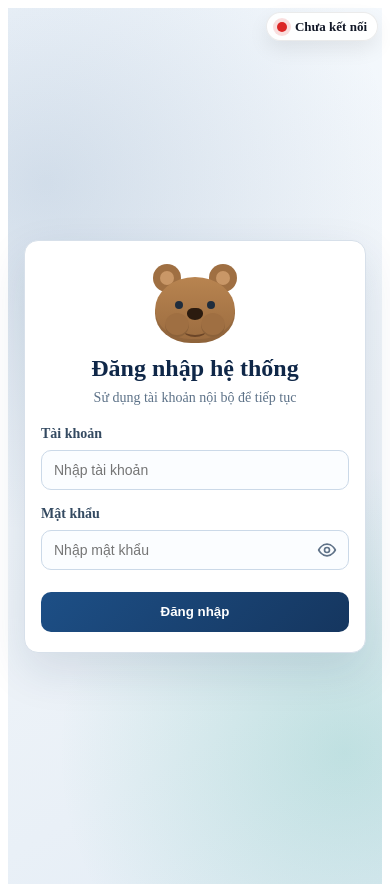
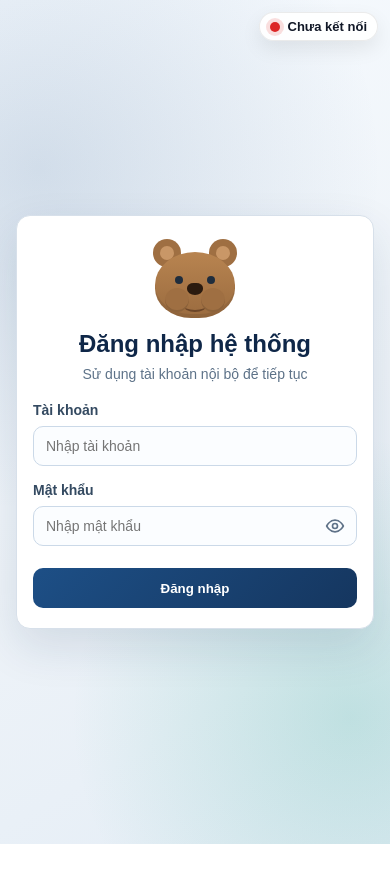
Before and after one commit to DungIT2k2/Acc_tools_fe, a Next.js app: page / in a window 390 px wide. After the commit the page ends 844 px from the top, so only its background shows below. Built offline with nearby package versions, Linux system fonts and the light colour scheme; no server answers.

Commit message:
feat: update global styles and enhance login responsiveness

```diff
--- a/src/app/globals.css
+++ b/src/app/globals.css
@@ -1,22 +1,6 @@
-@import "tailwindcss";
-
 :root {
   --background: #ffffff;
   --foreground: #171717;
-}
-
-@theme inline {
-  --color-background: var(--background);
-  --color-foreground: var(--foreground);
-  --font-sans: var(--font-geist-sans);
-  --font-mono: var(--font-geist-mono);
-}
-
-@media (prefers-color-scheme: dark) {
-  :root {
-    --background: #0a0a0a;
-    --foreground: #ededed;
-  }
 }
 
 body {
--- a/src/app/layout.tsx
+++ b/src/app/layout.tsx
@@ -1,4 +1,5 @@
 import type { Metadata } from "next";
+import "./globals.css";
 import AuthGuard from "../components/AuthGuard";
 import ConnectionStatus from "../components/ConnectionStatus";
 
--- a/src/styles/Login.module.css
+++ b/src/styles/Login.module.css
@@ -11,6 +11,7 @@
 
 .container {
   min-height: 100vh;
+  box-sizing: border-box;
   display: flex;
   align-items: center;
   justify-content: center;
@@ -334,3 +335,33 @@
     font-size: 24px;
   }
 }
+
+@media (max-height: 600px) {
+  .container {
+    padding: 12px;
+  }
+
+  .loginBox {
+    padding: 16px 20px;
+  }
+
+  .bearWrap {
+    margin-bottom: 0;
+  }
+
+  .subTitle {
+    margin-bottom: 12px;
+  }
+
+  .inputGroup {
+    margin-bottom: 10px;
+  }
+
+  .label {
+    margin-bottom: 4px;
+  }
+
+  .button {
+    margin-top: 0;
+  }
+}
```
